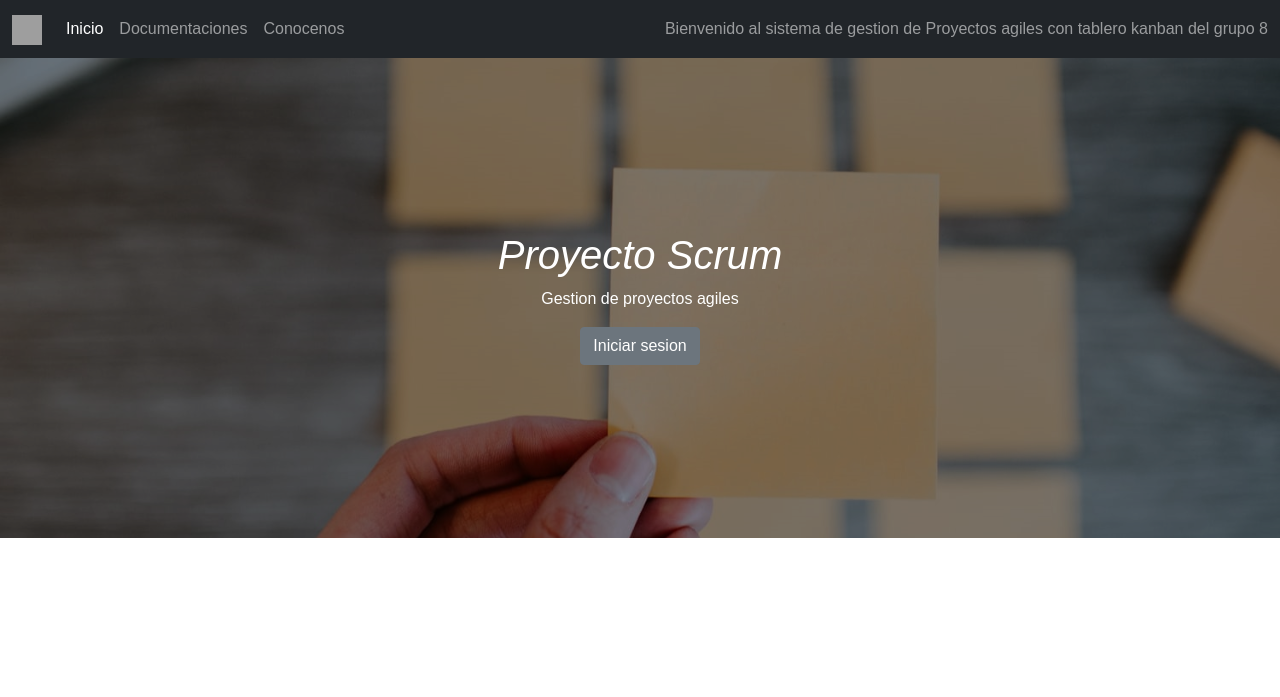
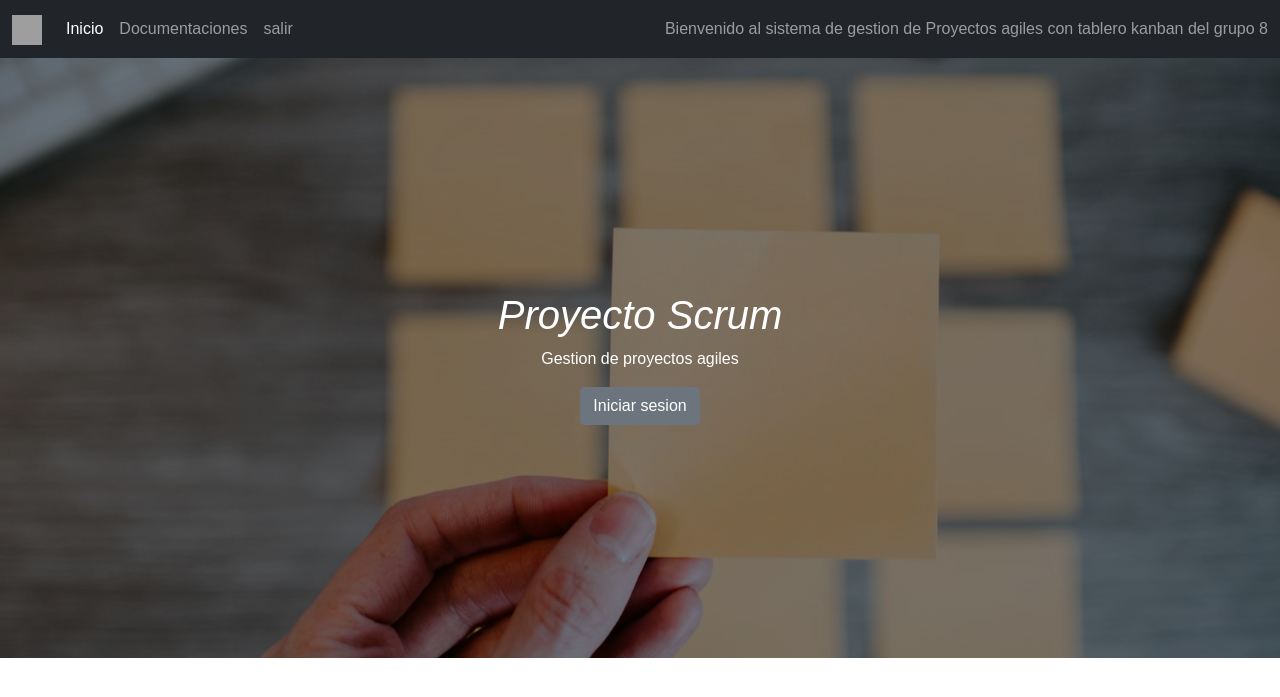
Before and after one commit to LeoPedrozo/is2, a Django app: page / in a window 1280 px wide. Shown: the top 697 px of the page. Run offline with Django 3.2, Linux system fonts and the light colour scheme; some libraries are stand-ins or nearby versions; grey boxes are pictures that could not be loaded.

Commit message:
Opcion de salir agregada

```diff
--- a/static/estilos/style.css
+++ b/static/estilos/style.css
@@ -10,9 +10,12 @@ h1{
 
 
 .cover {
+    height: 600px;
+    overflow-y: hidden; /* Hide vertical scrollbar */
+    overflow-x: hidden; /* Hide horizontal scrollbar */
     color: rgb(255, 255, 255);
-    height: 480px;
     background-image: url("img/bg_login.png");
+    background-repeat: no-repeat;
     background-size: cover;
     background-position: center;
     background-color: rgba(0, 0, 0, 0.397);
--- a/templates/index.html
+++ b/templates/index.html
@@ -7,7 +7,7 @@
 
 
 <head>
-    <title>Iniciar Sesion</title>
+    <title>Proyecto IS2</title>
     <meta charset="utf-8"/>
     <!-- Debe mostrarse en la version de edge -->
     <meta http-equiv="X-UA-Compatible" content="IE=edge"/>
@@ -45,7 +45,7 @@
                         <a class="nav-link" href="#">Documentaciones</a>
                     </li>
                     <li class="nav-item">
-                        <a class="nav-link" href="#">Conocenos</a>
+                        <a class="nav-link" href="logout">salir</a>
                     </li>
                 </ul>
                 <span class="navbar-text">
```
Also changed, not shown: db.sqlite3, is2/views.py (line endings or trailing spaces).
